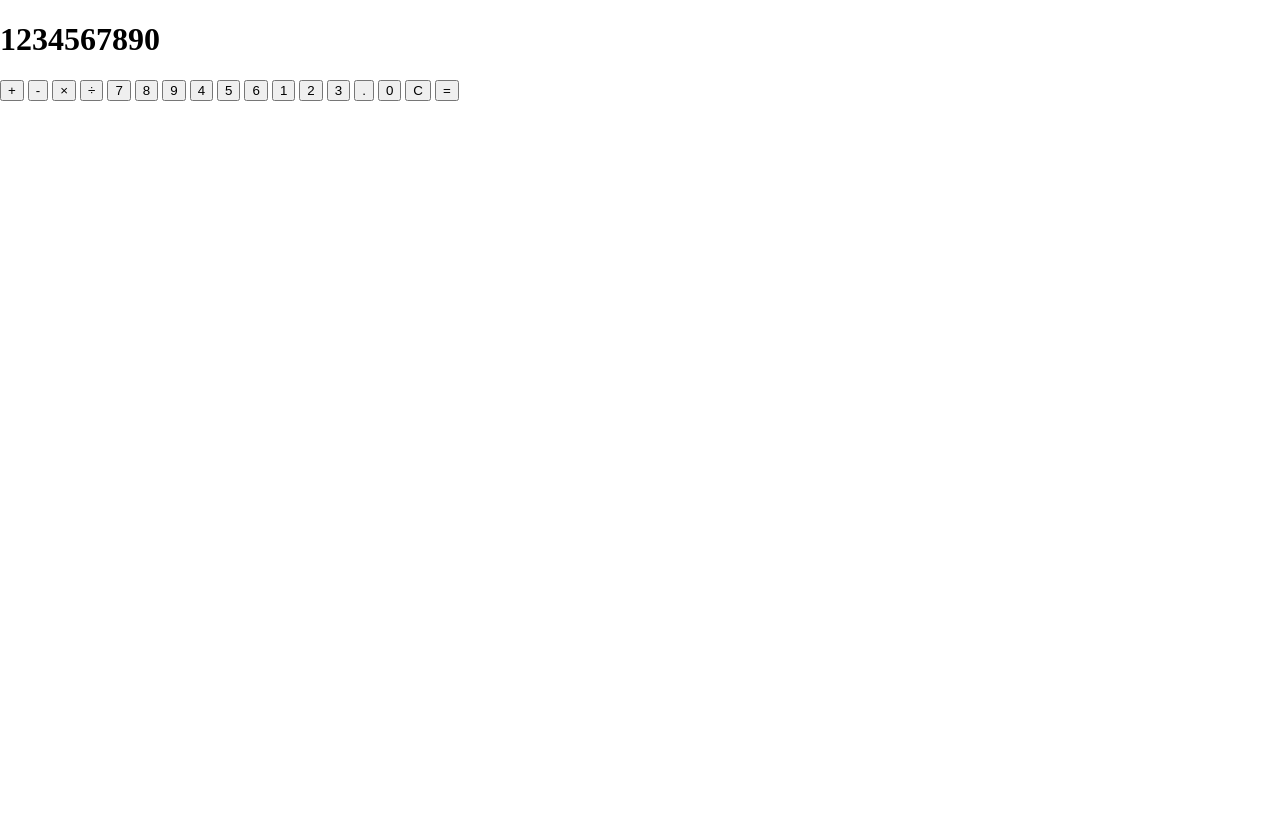
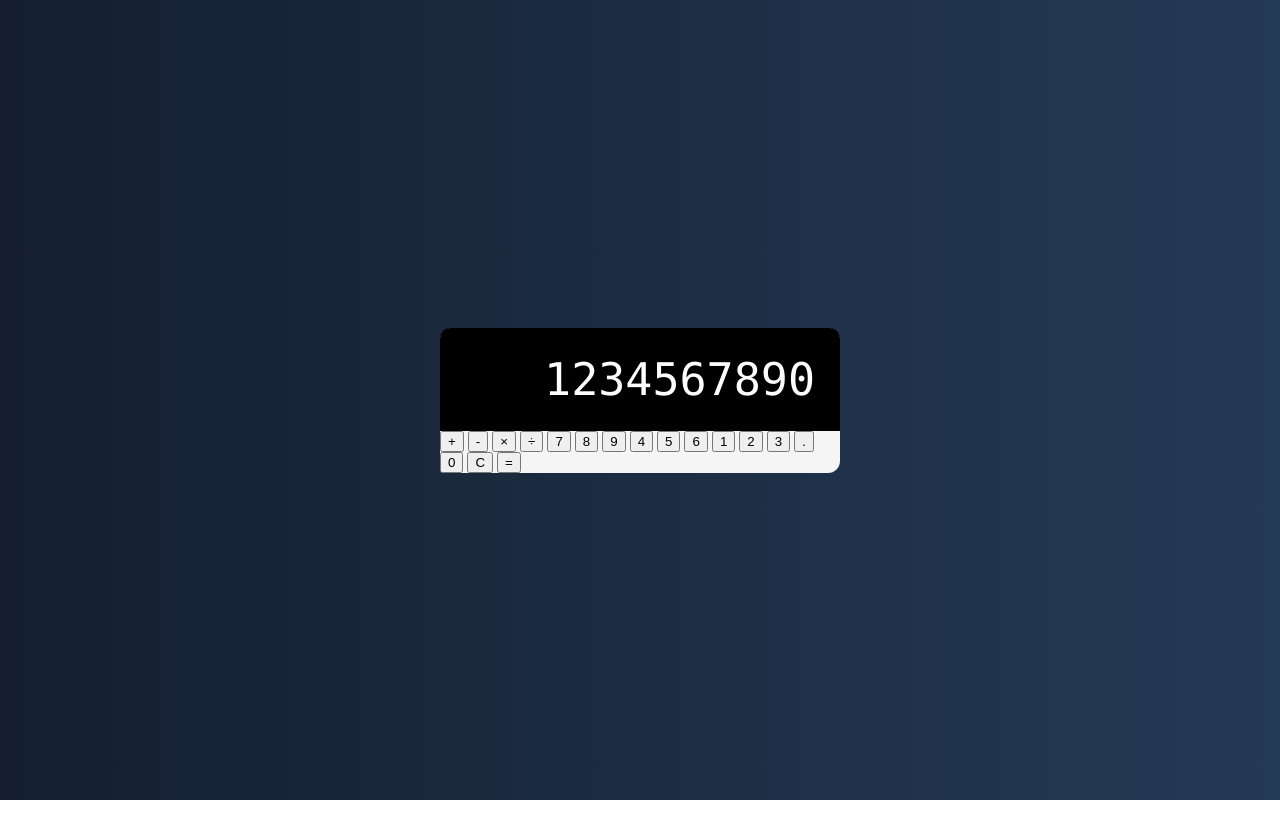
Before and after one commit to MOPEAPAHLAING/calculator-portofolio, a plain HTML site: page index.html in a window 1280 px wide. After the commit the page ends 800 px from the top, so only its background shows below. Drawn offline with Linux system fonts and the light colour scheme.

Commit message:
Display Css

```diff
--- a/style.css
+++ b/style.css
@@ -5,4 +5,54 @@ html {
 body {
     margin: 0;
     min-height: 100vh;
+    display: flex;
+    justify-content: center;
+    align-items: center;
+    background: linear-gradient(to right, #141e30, #243b55);
 }
+
+.calculator {
+    background: whitesmoke;
+    width: 400px;
+    border-radius: 12px;
+    box-shadow: 0 5px 30px -5px rgba(0, 0, 0, 0, 0.6);
+}
+
+.calculator-display {
+    background: black;
+    color: white;
+    margin: 0;
+    display: flex;
+    align-items: center;
+    justify-content: flex-end;
+    border-radius: 10px 10px 0 0;
+}
+
+.calculator-display h1 {
+    margin: 0;
+    padding: 25px;
+    font-size: 45px;
+    font-family: 'Lucida Console', sans-serif;
+    font-weight: 100;
+    overflow-x: auto;
+}
+
+/* width */
+::-webkit-scrollbar {
+    width: 10px;
+  }
+
+  /* Track */
+  ::-webkit-scrollbar-track {
+    background: #f1f1f1;
+  }
+
+  /* Handle */
+  ::-webkit-scrollbar-thumb {
+    background: #888;
+  }
+
+  /* Handle on hover */
+  ::-webkit-scrollbar-thumb:hover {
+    background: #555;
+  }
```
